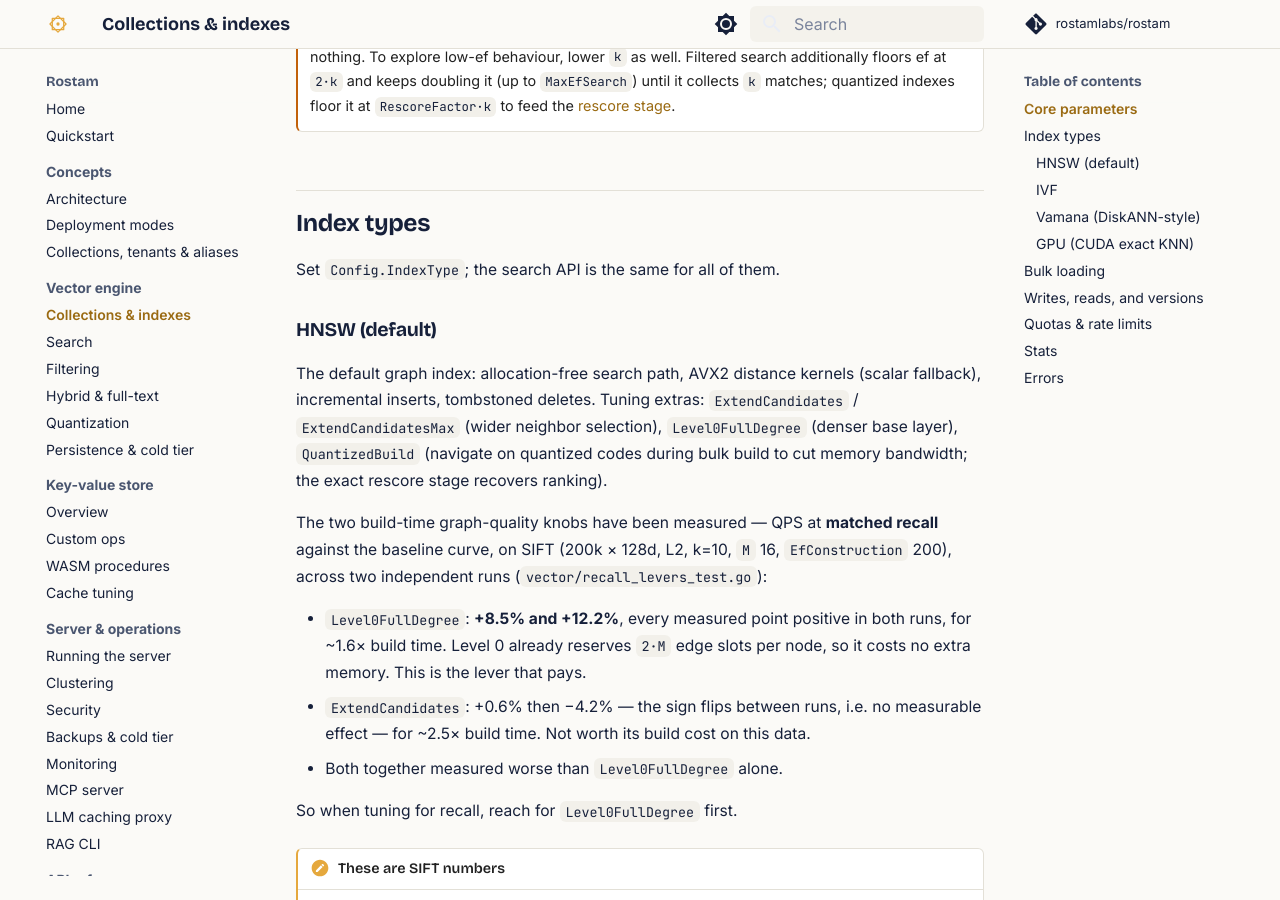
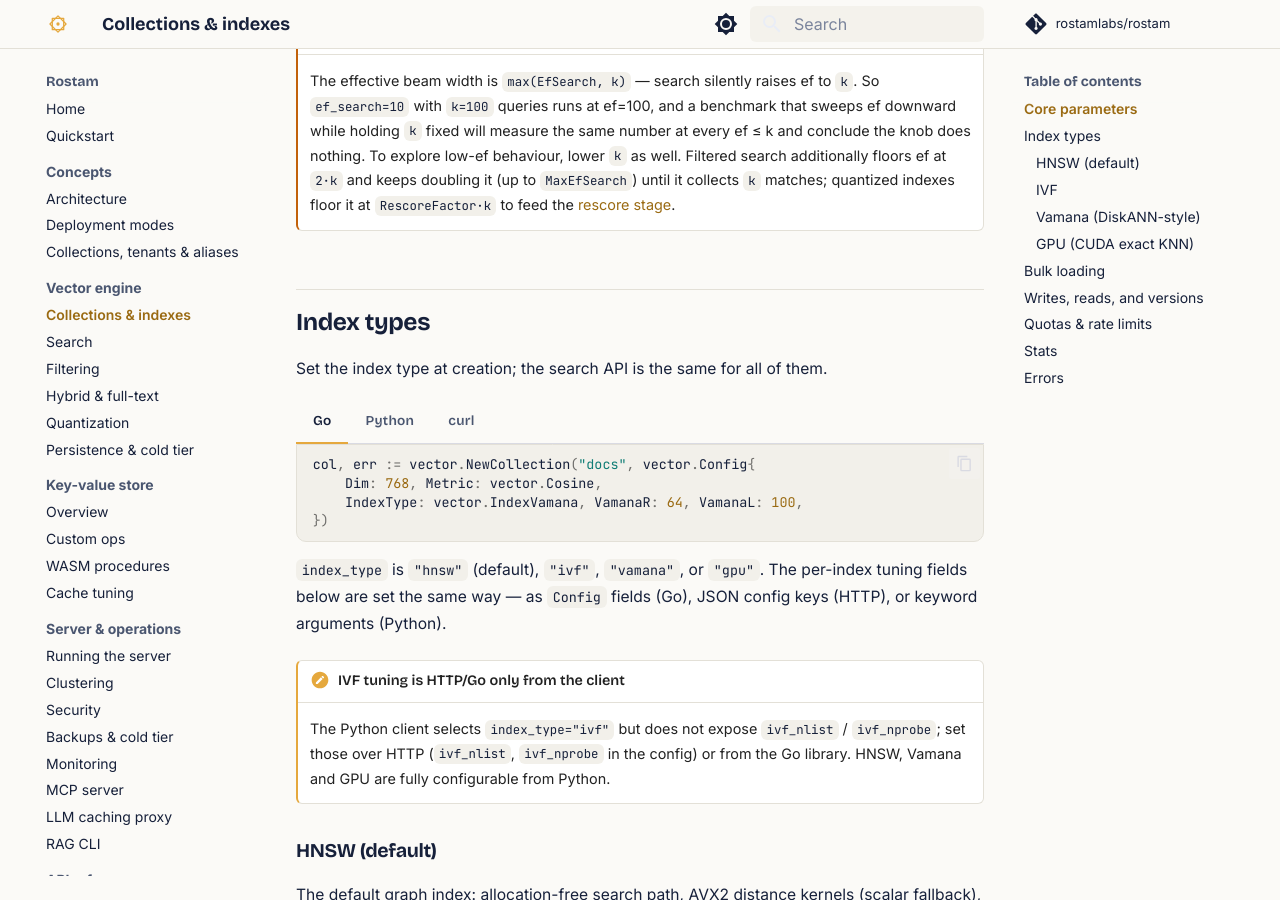
Before and after one commit to Keivan-S/rostam, an MkDocs documentation site: the page built from docs/vector/collections-and-indexes.md, in a window 1280 px wide and 900 px high, scrolled down 1521 px. Built offline with MkDocs 1.6.1 and Material for MkDocs 9.7.7, drawn with Linux system fonts in a browser that asks for light colours; comment, search, counter and statistics services are not loaded; some of the changed text lies outside the part shown.

Commit message:
docs(collections): show Python and curl beside Go
The page's code was almost all Go — only the Core parameters block had tabs, so
create, index-type selection, bulk loading and writes/reads each showed one
language on a page about a server every language can call.

Adds Go / Python / curl tabs to those four, and is explicit where Python cannot
follow rather than leaving a silent Go-only block:

  - index types: the Python client selects index_type and configures HNSW,
    Vamana and GPU, but does not expose ivf_nlist / ivf_nprobe — those are set
    over HTTP or from Go. Noted at the point it matters.
  - writes: InsertIfAbsent and the InsertCAS optimistic-concurrency path are
    Go-library only; the client has insert (create-only) and upsert.

The reference tables (parameter lists, the measured recall-levers) stay as they
are — they document Config fields whose JSON and Python names mirror them, and
are not code to translate.

Every Python snippet was run against a live server built from this tree: basic
and Vamana/IVF creates, bulk_stage + bulk_build, insert/upsert, get_batch,
delete and delete_by_filter. mkdocs --strict passes; the six tabbed sets render
with Go/Python/curl labels.

````diff
--- a/docs/vector/collections-and-indexes.md
+++ b/docs/vector/collections-and-indexes.md
@@ -1,16 +1,32 @@
 # Collections & indexes
 
-A collection is created with `vector.NewCollection(name, cfg)` (library) or
-`POST /v1/collections` (server). The `Config` struct controls everything: index
-type, graph parameters, quantization, quotas, durability, and filtering
-behavior.
+A collection is created with `vector.NewCollection(name, cfg)` (library),
+`POST /v1/collections` (server), or `create_collection` (Python). The same set
+of parameters — index type, graph parameters, quantization, quotas, durability,
+filtering behaviour — is available on each; the Go `Config` struct is the
+canonical list and the JSON/Python names mirror its fields.
 
-```go
-col, err := vector.NewCollection("docs", vector.Config{
-	Dim:    768,
-	Metric: vector.Cosine,
-})
-```
+=== "Go"
+
+    ```go
+    col, err := vector.NewCollection("docs", vector.Config{
+    	Dim:    768,
+    	Metric: vector.Cosine,
+    })
+    ```
+
+=== "Python"
+
+    ```python
+    c.create_collection("docs", dim=768, metric="cosine")
+    ```
+
+=== "curl"
+
+    ```sh
+    curl -s localhost:8080/v1/collections \
+      -d '{"name":"docs","config":{"dim":768,"metric":"cosine"}}'
+    ```
 
 ## Core parameters
 
@@ -68,7 +84,41 @@
 
 ## Index types
 
-Set `Config.IndexType`; the search API is the same for all of them.
+Set the index type at creation; the search API is the same for all of them.
+
+=== "Go"
+
+    ```go
+    col, err := vector.NewCollection("docs", vector.Config{
+    	Dim: 768, Metric: vector.Cosine,
+    	IndexType: vector.IndexVamana, VamanaR: 64, VamanaL: 100,
+    })
+    ```
+
+=== "Python"
+
+    ```python
+    c.create_collection("docs", dim=768, metric="cosine",
+                        index_type="vamana", vamana_r=64, vamana_l=100)
+    ```
+
+=== "curl"
+
+    ```sh
+    curl -s localhost:8080/v1/collections -d '{"name":"docs","config":{
+      "dim":768,"metric":"cosine",
+      "index_type":"vamana","vamana_r":64,"vamana_l":100}}'
+    ```
+
+`index_type` is `"hnsw"` (default), `"ivf"`, `"vamana"`, or `"gpu"`. The
+per-index tuning fields below are set the same way — as `Config` fields (Go),
+JSON config keys (HTTP), or keyword arguments (Python).
+
+!!! note "IVF tuning is HTTP/Go only from the client"
+    The Python client selects `index_type="ivf"` but does not expose
+    `ivf_nlist` / `ivf_nprobe`; set those over HTTP (`ivf_nlist`, `ivf_nprobe`
+    in the config) or from the Go library. HNSW, Vamana and GPU are fully
+    configurable from Python.
 
 ### HNSW (default)
 
@@ -138,38 +188,72 @@
 For large initial loads, stage vectors and build the graph on all cores instead
 of inserting one by one:
 
-```go
-col.StageBulk(ids, vecs)              // stage raw data
-err := col.BuildStaged(runtime.NumCPU()) // multi-core graph construction
-```
+=== "Go"
 
-Use `StageBulkPayloads(ids, vecs, metas)` instead when the points carry metadata,
-so a filtered workload gets the same multi-core build rather than falling back to
-one indexed insert per point. Content and sparse vectors have no bulk form.
+    ```go
+    col.StageBulk(ids, vecs)                 // stage raw data
+    err := col.BuildStaged(runtime.NumCPU()) // multi-core graph construction
+    ```
 
-Over HTTP: `POST .../points/bulk` to stage, then `POST .../points/bulk/build`
-with `{"workers": 0}` (0 = all cores).
+    Use `StageBulkPayloads(ids, vecs, metas)` when the points carry metadata, so a
+    filtered workload gets the same multi-core build rather than one indexed
+    insert per point. Content and sparse vectors have no bulk form.
+
+=== "Python"
+
+    ```python
+    c.bulk_stage("docs", ids, vectors)   # stage over the binary wire
+    c.bulk_build("docs")                 # multi-core build (workers=0 = all cores)
+    ```
+
+    Pass `metadatas=[...]` to `bulk_stage` for a filterable load.
+
+=== "curl"
+
+    ```sh
+    # stage, then build
+    curl -s localhost:8080/v1/collections/docs/points/bulk -d '{"ids":[...],"vectors":[[...]]}'
+    curl -s localhost:8080/v1/collections/docs/points/bulk/build -d '{"workers":0}'
+    ```
 
 ## Writes, reads, and versions
 
-```go
-// Create-only — ErrDuplicateID if the id is live:
-err := col.Insert(id, vec, ttl, meta, sparse)
+=== "Go"
 
-// Insert-or-replace, with stored content for RAG:
-err = col.Upsert(id, vec, "document text", ttl, meta, sparse)
+    ```go
+    // Create-only — ErrDuplicateID if the id is live:
+    err := col.Insert(id, vec, ttl, meta, sparse)
 
-// Atomic create-if-missing:
-inserted, err := col.InsertIfAbsent(id, vec, ttl, meta, sparse)
+    // Insert-or-replace, with stored content for RAG:
+    err = col.Upsert(id, vec, "document text", ttl, meta, sparse)
 
-// Optimistic concurrency — fails with ErrVersionConflict on version mismatch:
-version, err := col.InsertCAS(id, vec, ttl, meta, sparse, vector.CASCond{Expected: v, Has: true})
+    // Atomic create-if-missing:
+    inserted, err := col.InsertIfAbsent(id, vec, ttl, meta, sparse)
 
-// Reads (zero-copy; GetInto reuses a caller buffer):
-vec, meta, ttl, sparse, version, ok := col.Get(id)
-deleted := col.Delete(id)
-count, err := col.DeleteByFilter(filter)
-```
+    // Optimistic concurrency — fails with ErrVersionConflict on version mismatch:
+    version, err := col.InsertCAS(id, vec, ttl, meta, sparse, vector.CASCond{Expected: v, Has: true})
+
+    // Reads (zero-copy; GetInto reuses a caller buffer):
+    vec, meta, ttl, sparse, version, ok := col.Get(id)
+    deleted := col.Delete(id)
+    count, err := col.DeleteByFilter(filter)
+    ```
+
+=== "Python"
+
+    ```python
+    # Create-only (RostamError if the id is live) vs insert-or-replace:
+    c.insert("docs", id, vec, content="document text", metadata=meta)
+    c.upsert("docs", id, vec, content="document text", metadata=meta)
+
+    # Reads and deletes:
+    points = c.get_batch("docs", [id])           # -> [Point(id, vector, content, metadata)]
+    c.delete("docs", id)
+    c.delete_by_filter("docs", f.eq("tenant", "acme"))
+    ```
+
+    `InsertIfAbsent` and the `InsertCAS` optimistic-concurrency path are
+    Go-library only; the client exposes `insert` (create-only) and `upsert`.
 
 Per-point TTL is set at write time; per-key payload TTLs go through
 `InsertKeyTTL`/`UpsertKeyTTL` (`key_ttl_ms` over HTTP).
````
